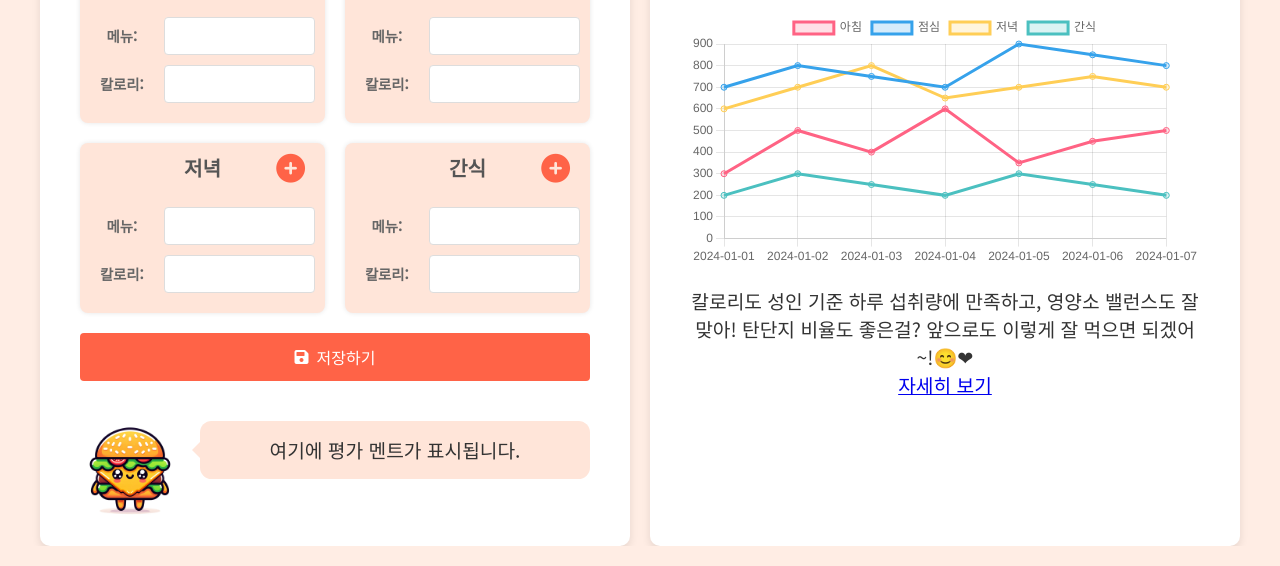
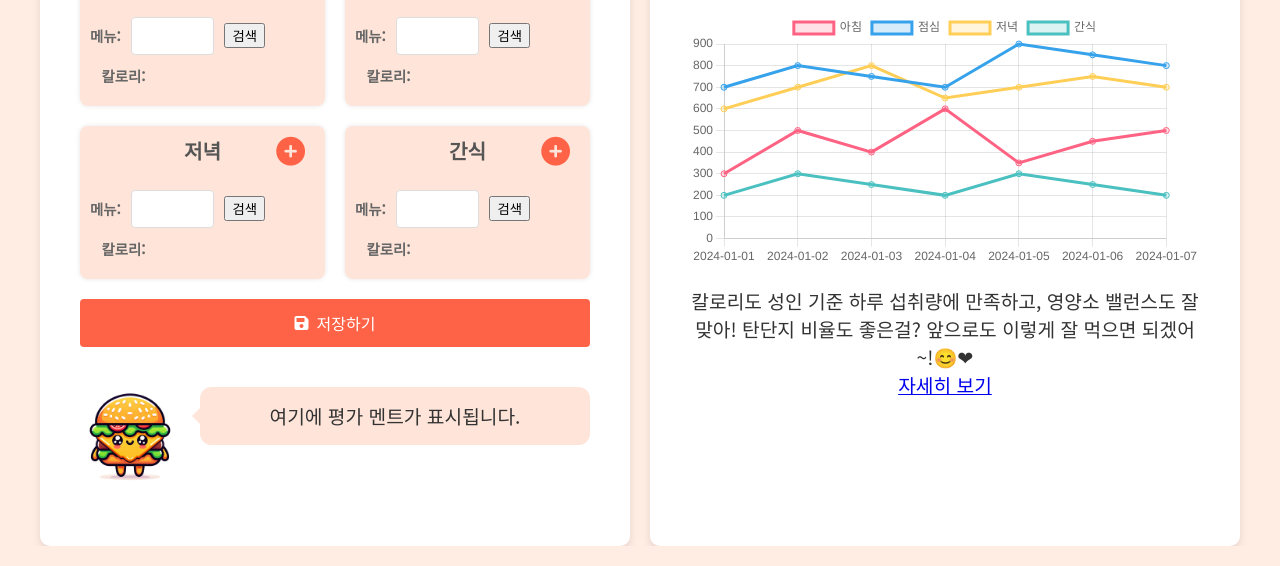
Before and after one commit to choichanwoo001/Stop-eat, a plain HTML site: page mealInput.html in a window 1280 px wide. Shown: the part 234-800 px from the top of the page. Drawn offline with nearby package versions, Linux system fonts and the light colour scheme.

Commit message:
mealInput.html

```diff
--- a/mealInput.html
+++ b/mealInput.html
@@ -47,10 +47,12 @@
                         <div class="input-row">
                             <label for="breakfast-menu-0">메뉴:</label>
                             <input type="text" id="breakfast-menu-0" class="menu-input" data-meal="breakfast">
+                            <button class="search-button" onclick="searchFunction('breakfast', 0)">검색</button>
+                            <ul id="breakfast-results-0" class="search-results"></ul>
                         </div>
                         <div class="input-row">
                             <label for="breakfast-calories-0">칼로리:</label>
-                                <input type="number" id="breakfast-calories-0" class="calorie-input" data-meal="breakfast">
+                            <div id="breakfast-calories-0" class="calorie-display" data-meal="breakfast"></div>
                         </div>
                     </div>
                 </div>
@@ -63,10 +65,12 @@
                         <div class="input-row">
                             <label for="lunch-menu-0">메뉴:</label>
                             <input type="text" id="lunch-menu-0" class="menu-input" data-meal="lunch">
+                            <button class="search-button" onclick="searchFunction('lunch', 0)">검색</button>
+                            <ul id="lunch-results-0" class="search-results"></ul>
                         </div>
                         <div class="input-row">
                             <label for="lunch-calories-0">칼로리:</label>
-                                <input type="number" id="lunch-calories-0" class="calorie-input" data-meal="lunch">
+                            <div id="lunch-calories-0" class="calorie-display" data-meal="lunch"></div>
                         </div>
                     </div>
                 </div>
@@ -79,10 +83,12 @@
                         <div class="input-row">
                             <label for="dinner-menu-0">메뉴:</label>
                             <input type="text" id="dinner-menu-0" class="menu-input" data-meal="dinner">
+                            <button class="search-button" onclick="searchFunction('dinner', 0)">검색</button>
+                            <ul id="dinner-results-0" class="search-results"></ul>
                         </div>
                         <div class="input-row">
                             <label for="dinner-calories-0">칼로리:</label>
-                                <input type="number" id="dinner-calories-0" class="calorie-input" data-meal="dinner">
+                            <div id="dinner-calories-0" class="calorie-display" data-meal="dinner"></div>
                         </div>
                     </div>
                 </div>
@@ -95,10 +101,12 @@
                         <div class="input-row">
                             <label for="snack-menu-0">메뉴:</label>
                             <input type="text" id="snack-menu-0" class="menu-input" data-meal="snack">
+                            <button class="search-button" onclick="searchFunction('snack', 0)">검색</button>
+                            <ul id="snack-results-0" class="search-results"></ul>
                         </div>
                         <div class="input-row">
                             <label for="snack-calories-0">칼로리:</label>
-                                <input type="number" id="snack-calories-0" class="calorie-input" data-meal="snack">
+                            <div id="snack-calories-0" class="calorie-display" data-meal="snack"></div>
                         </div>
                     </div>
                 </div>
```
Lines whose indentation alone changed are shown as unchanged.
